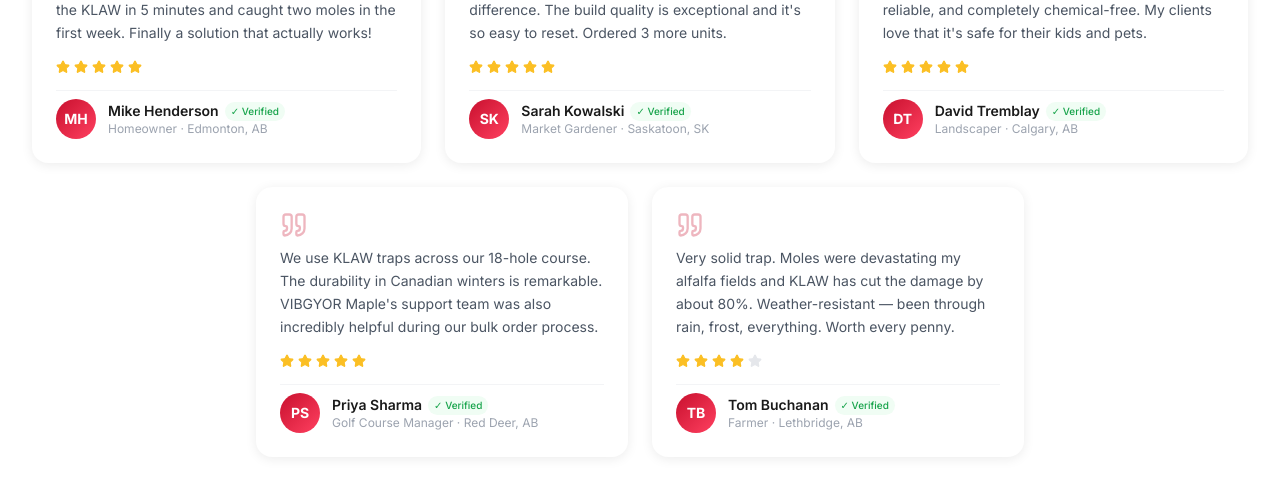
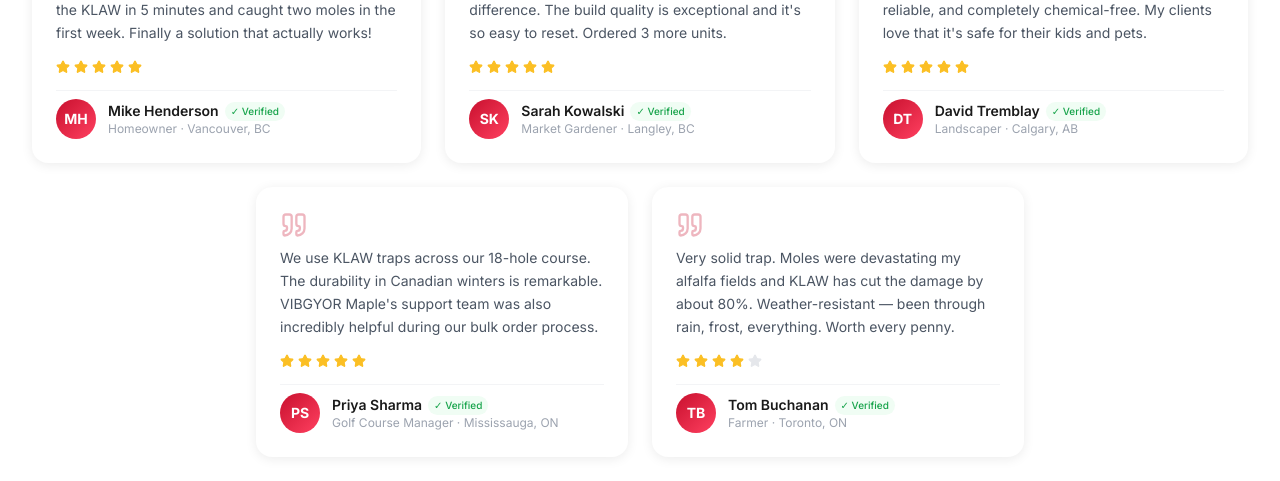
Before and after one commit to vibgyormaple-code/VIBGYORMAPLE, a Next.js app in the folder grasshawk-nextjs/: page /about in a window 1280 px wide. Shown: the part 2860-3341 px from the top of the page. Built offline with nearby package versions, Linux system fonts and the light colour scheme.

Commit message:
feat: implement Testimonials section component with customer reviews and stats grid

```diff
--- a/grasshawk-nextjs/src/components/sections/Testimonials.tsx
+++ b/grasshawk-nextjs/src/components/sections/Testimonials.tsx
@@ -5,7 +5,7 @@ import TestimonialCard from '@/components/ui/TestimonialCard';
 const testimonials = [
   {
     name: 'Mike Henderson',
-    location: 'Edmonton, AB',
+    location: 'Vancouver, BC',
     role: 'Homeowner',
     rating: 5,
     review:
@@ -14,7 +14,7 @@ const testimonials = [
   },
   {
     name: 'Sarah Kowalski',
-    location: 'Saskatoon, SK',
+    location: 'Langley, BC',
     role: 'Market Gardener',
     rating: 5,
     review:
@@ -32,7 +32,7 @@ const testimonials = [
   },
   {
     name: 'Priya Sharma',
-    location: 'Red Deer, AB',
+    location: 'Mississauga, ON',
     role: 'Golf Course Manager',
     rating: 5,
     review:
@@ -41,7 +41,7 @@ const testimonials = [
   },
   {
     name: 'Tom Buchanan',
-    location: 'Lethbridge, AB',
+    location: 'Toronto, ON',
     role: 'Farmer',
     rating: 4,
     review:
```
Also changed, not shown: 1 other file (tests, documents, lock files or other folders).
